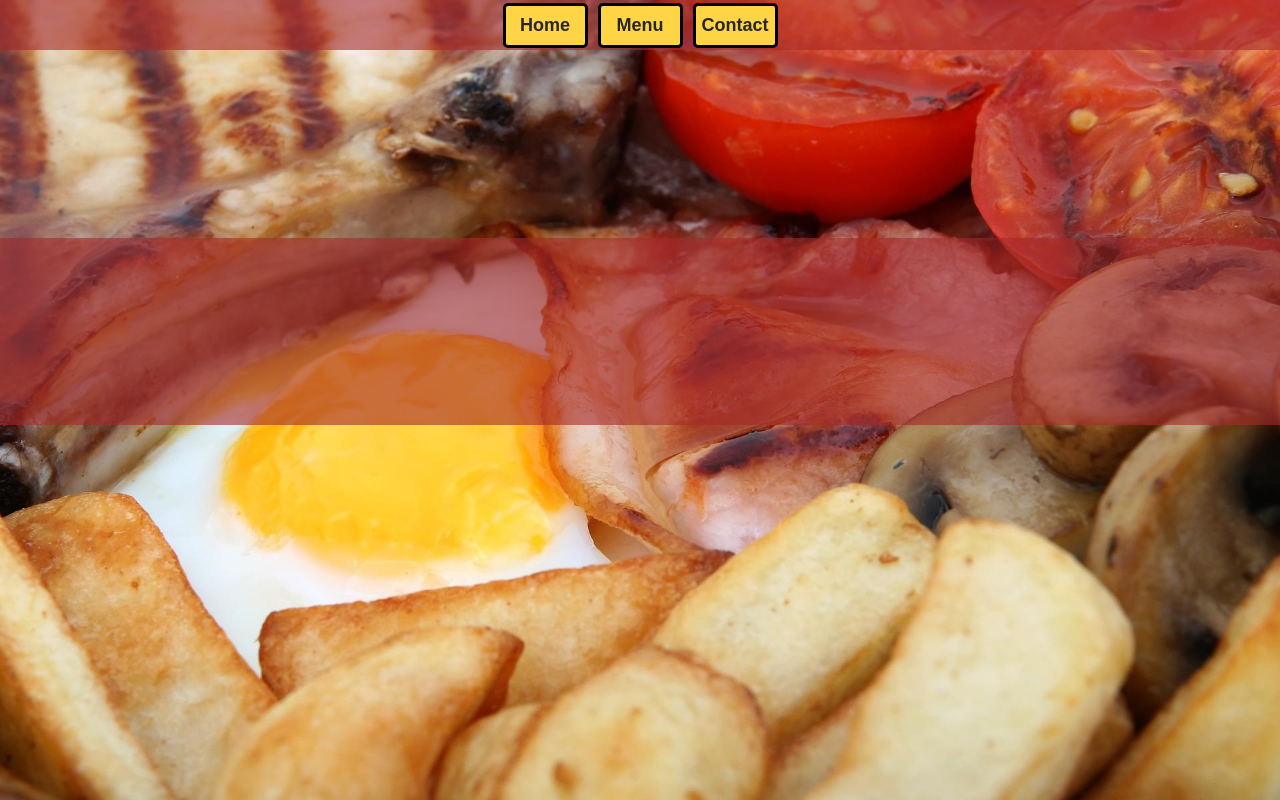
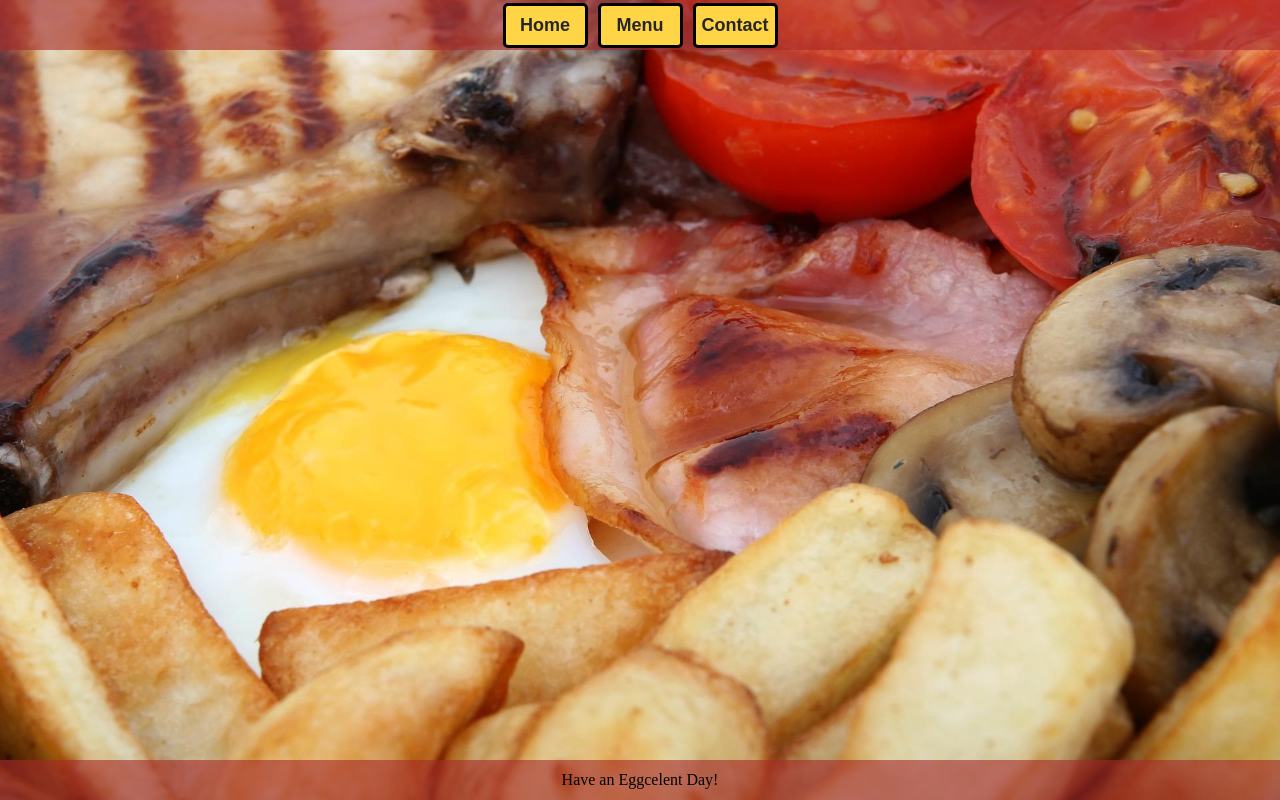
Before and after one commit to MikeMelchior/restaurant-page, a website built with webpack: page dist/index.html in a window 1280 px wide. Built offline with nearby package versions, Linux system fonts and the light colour scheme.

Commit message:
split pages into individual modules

```diff
--- /dev/null
+++ b/src/contact.js
@@ -0,0 +1,8 @@
+export const contactPage = (function() {
+    const element = document.createElement('div');
+    element.classList.add('contact-page','hidden');
+
+    return {
+        element: element,
+    }
+})();
--- /dev/null
+++ b/src/footer.js
@@ -0,0 +1,14 @@
+export const footer = (function() {
+    const element = document.createElement('footer');
+    element.classList.add('footer');
+
+    const para = document.createElement('p');
+    para.classList.add('footer-text');
+
+    para.textContent = 'Have an Eggcelent Day!'
+
+    element.appendChild(para);
+    return {
+        element: element,
+    }
+})();
--- /dev/null
+++ b/src/header.js
@@ -0,0 +1,26 @@
+export const header = (function() {
+    const element = document.createElement('header');
+    element.classList.add('header');
+
+    const nav = document.createElement('nav');
+    nav.classList.add('header-nav');
+
+    let btn = document.createElement('button');
+    btn.classList.add('header-btn-one');
+    btn.textContent = 'Home';
+    nav.appendChild(btn);
+    btn = document.createElement('button');
+    btn.classList.add('header-btn-two');
+    btn.textContent = 'Menu';
+    nav.appendChild(btn);
+    btn = document.createElement('button');
+    btn.classList.add('header-btn-three');
+    btn.textContent = 'Contact';
+    nav.appendChild(btn);
+
+    element.appendChild(nav);
+
+    return {
+        element: element,
+    }
+})();
--- /dev/null
+++ b/src/homePage.js
@@ -0,0 +1,8 @@
+export const homePage = (function() {
+    const element = document.createElement('div');
+    element.classList.add('main-content');
+
+    return {
+        element: element,
+    }
+})();
--- a/src/index.js
+++ b/src/index.js
@@ -1,87 +1,51 @@
 import './style.css';
+import { header } from './header';
+import { homePage } from './homePage';
+import { menuPage } from './menu';
+import { contactPage } from './contact';
+import { footer } from './footer';
 
 
-function restaurantPage() {
+document.body.appendChild(header.element);
+
+function content() {
     const element = document.createElement('div');
     element.setAttribute('id', 'content');
 
     return element;
 };
 
-document.body.appendChild(restaurantPage());
+document.body.appendChild(content());
 
-function header() {
-    const element = document.createElement('header');
-    element.classList.add('header');
+document.body.appendChild(footer.element);
 
-    const div = document.createElement('div');
-    div.classList.add('header-nav');
 
-    let btn = document.createElement('button');
-    btn.classList.add('header-btn-one');
-    btn.textContent = 'Home';
-    div.appendChild(btn);
-    btn = document.createElement('button');
-    btn.classList.add('header-btn-two');
-    btn.textContent = 'Menu';
-    div.appendChild(btn);
-    btn = document.createElement('button');
-    btn.classList.add('header-btn-three');
-    btn.textContent = 'Contact';
-    div.appendChild(btn);
 
-    element.appendChild(div);
+// const content = document.querySelector('#content')
 
-    return element;
-};
+// content.appendChild(header.element);
 
-const content = document.querySelector('#content')
-
-content.appendChild(header());
-
-function homePage() {
-    const element = document.createElement('div');
-    element.classList.add('home-page');
-
-    return element;
-};
-
-content.appendChild(homePage());
-
-function menuPage() {
-    const element = document.createElement('div');
-    element.classList.add('menu-page','hidden');
-
-    return element;
-};
-
-content.appendChild(menuPage());
-
-function contactPage() {
-    const element = document.createElement('div');
-    element.classList.add('contact-page','hidden');
-
-    return element;
-};
-
-content.appendChild(contactPage());
+// content.appendChild(homePage.element);
 
 
 
 
-let btn1 = document.querySelector('.header-btn-one');
-let btn2 = document.querySelector('.header-btn-two');
-let btn3 = document.querySelector('.header-btn-three');
-const main = document.querySelector('.home-page');
 
-btn1.addEventListener('click', () => {
-    main.classList.remove('hidden');
-});
 
-btn2.addEventListener('click', () => {
-    main.classList.add('hidden');
-});
 
-btn3.addEventListener('click', () => {
-    main.classList.add('hidden');
-});
+// let btn1 = document.querySelector('.header-btn-one');
+// let btn2 = document.querySelector('.header-btn-two');
+// let btn3 = document.querySelector('.header-btn-three');
+// const main = document.querySelector('.home-page');
+
+// btn1.addEventListener('click', () => {
+//     main.classList.remove('hidden');
+// });
+
+// btn2.addEventListener('click', () => {
+//     main.classList.add('hidden');
+// });
+
+// btn3.addEventListener('click', () => {
+//     main.classList.add('hidden');
+// });
--- /dev/null
+++ b/src/menu.js
@@ -0,0 +1,8 @@
+export const menuPage = (function() {
+    const element = document.createElement('div');
+    element.classList.add('menu-page');
+
+    return {
+        element: element,
+    }
+})();
--- a/src/style.css
+++ b/src/style.css
@@ -5,6 +5,8 @@
 }
 
 body, html {
+    display: flex;
+    flex-direction: column;
     width: 100%;
     height: 100%;
     background: url('./bacon-gfca2303cb_1920.jpg') no-repeat center center fixed;
@@ -57,12 +59,35 @@ body, html {
     cursor: pointer;
 }
 
-.home-page {
+.main-content {
+    position: relative;
+    height: 90%;
     background-color: rgba(165, 42, 42, 0.6);
 }
 
-.hidden {
+
+
+
+
+
+
+
+
+
+.footer {
+    position: relative;
+    margin-top: auto;
+    display: flex;
+    justify-content: center;
+    align-items: center;
+    width: 100%;
+    min-height: 4vh;
+    height: 40px;
+    background-color: rgba(165, 42, 42, 0.6);
+}
+
+/* .hidden {
     opacity: 0;
     z-index: -1;
     pointer-events: none;
-}
+} */
--- a/webpack.config.js
+++ b/webpack.config.js
@@ -5,7 +5,6 @@ module.exports = {
     mode: 'development',
     entry: {
         index: './src/index.js',
-        style: './src/style.css',
     },
     devtool: 'inline-source-map',
     devServer: {
```
